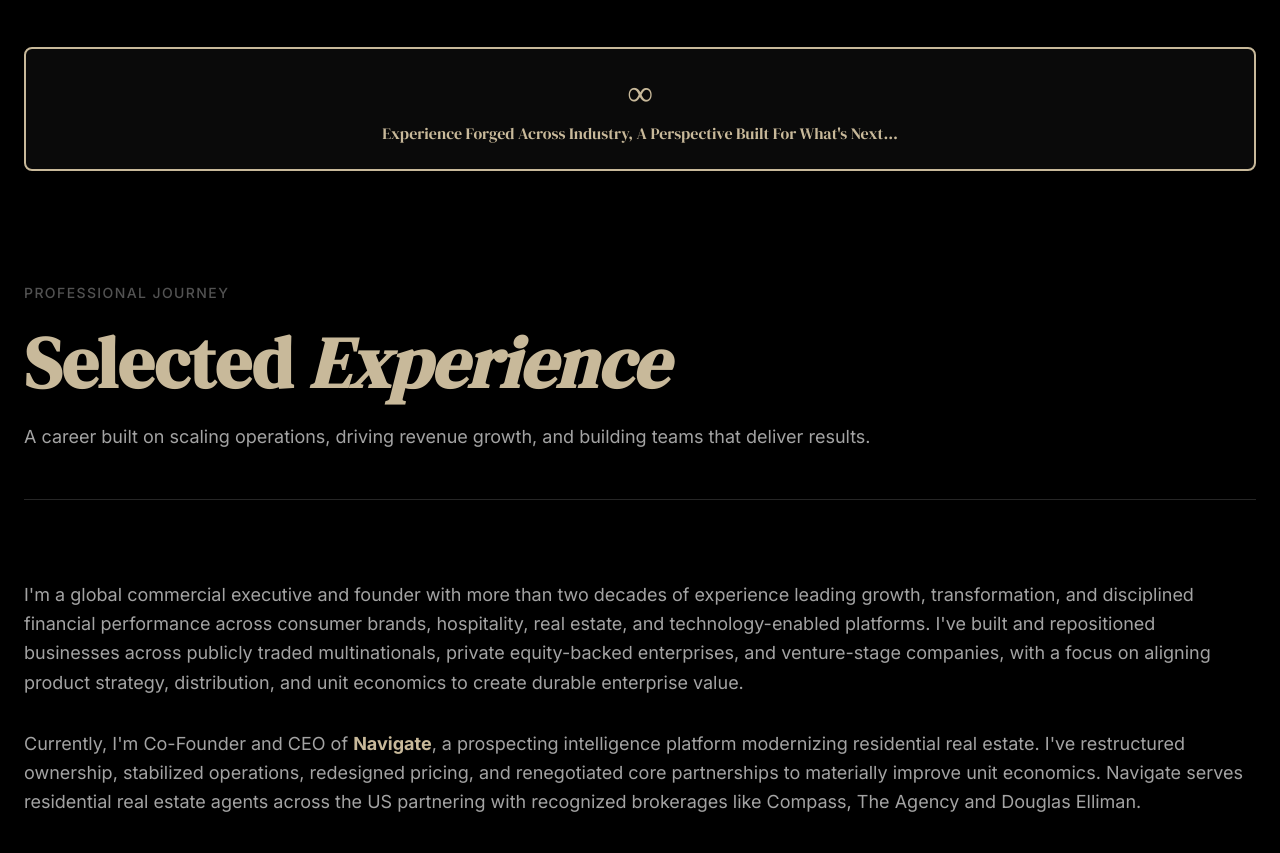
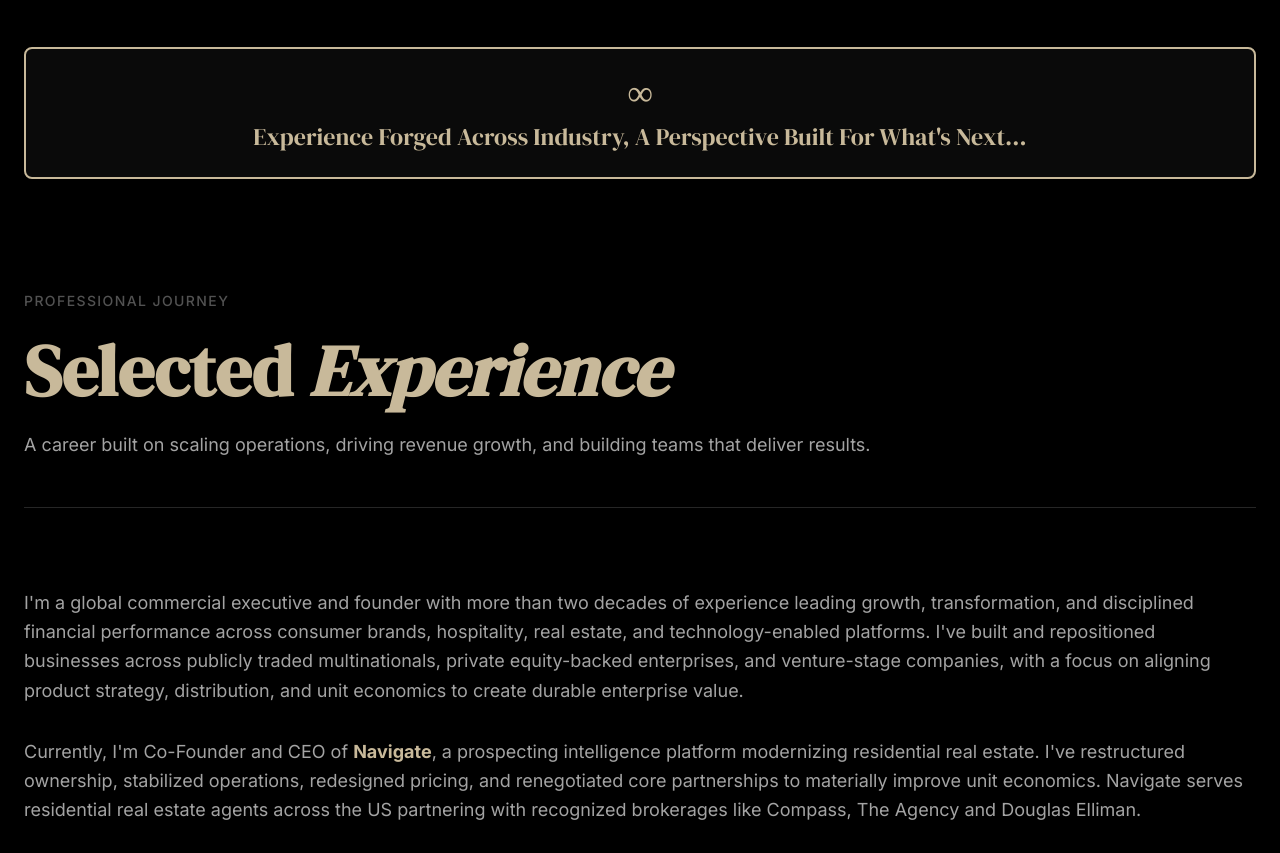
Before and after one commit to letsnavigatebmw/brandonmweaver, a React (Vite) app: page / in a window 1280 px wide. Shown: the part 3100-3953 px from the top of the page. Built offline with nearby package versions, Linux system fonts and the light colour scheme.

Commit message:
Increase InfinityBox text font size

```diff
--- a/src/components/InfinityBox.jsx
+++ b/src/components/InfinityBox.jsx
@@ -9,7 +9,7 @@ export default function InfinityBox() {
           </p>
 
           {/* Text */}
-          <p className="text-sm md:text-base font-serif leading-relaxed" style={{ color: '#c8b99a' }}>
+          <p className="text-lg md:text-2xl font-serif leading-relaxed" style={{ color: '#c8b99a' }}>
             Experience Forged Across Industry, A Perspective Built For What's Next…
           </p>
         </div>
```
